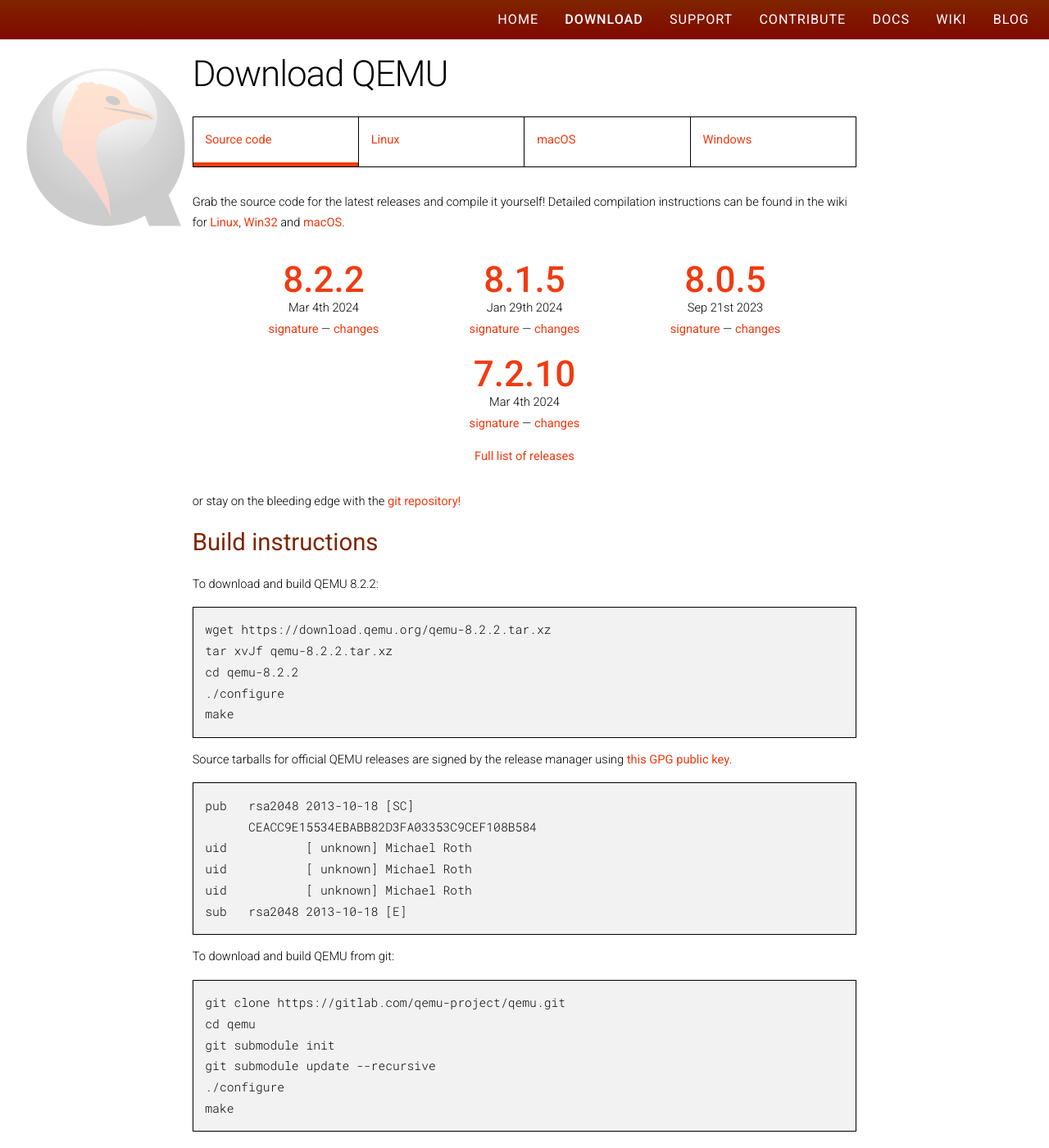
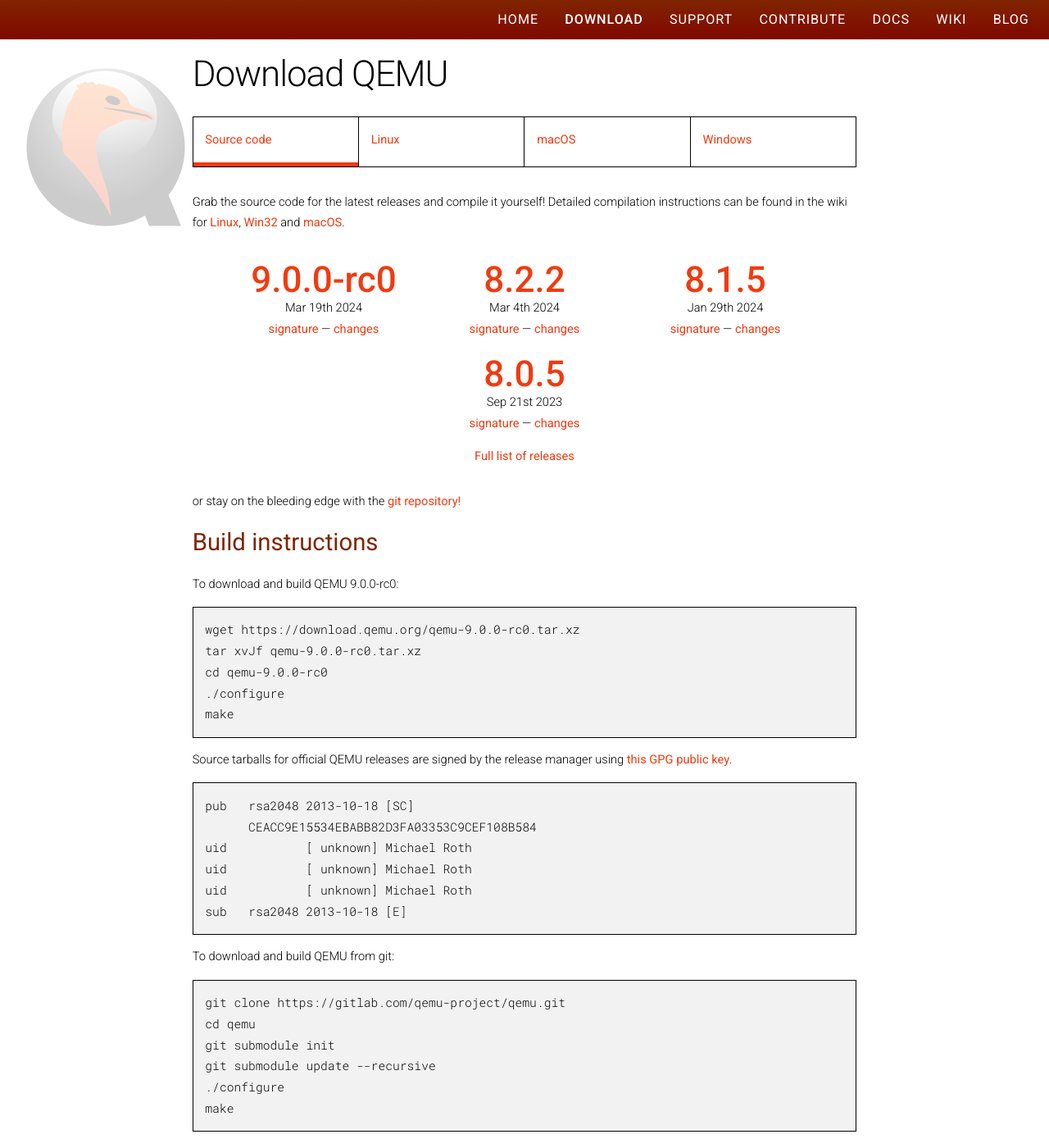
Before and after one commit to qemu/qemu-web, a Jekyll site: the page built from download.html, in a window 1280 px wide and 1400 px high. Shown: the whole window at 82% size. Built offline with Jekyll 4.4.1, drawn with Linux system fonts in a browser that asks for light colours; nearby versions of some CDN libraries.

Commit message:
add v9.0.0-rc0

```diff
--- a/_data/releases.yml
+++ b/_data/releases.yml
@@ -1,3 +1,6 @@
+- branch: "9.0"
+  patch: 0-rc0
+  date: "Mar 19th 2024"
 - branch: "8.2"
   patch: 2
   date: "Mar 4th 2024"
```
